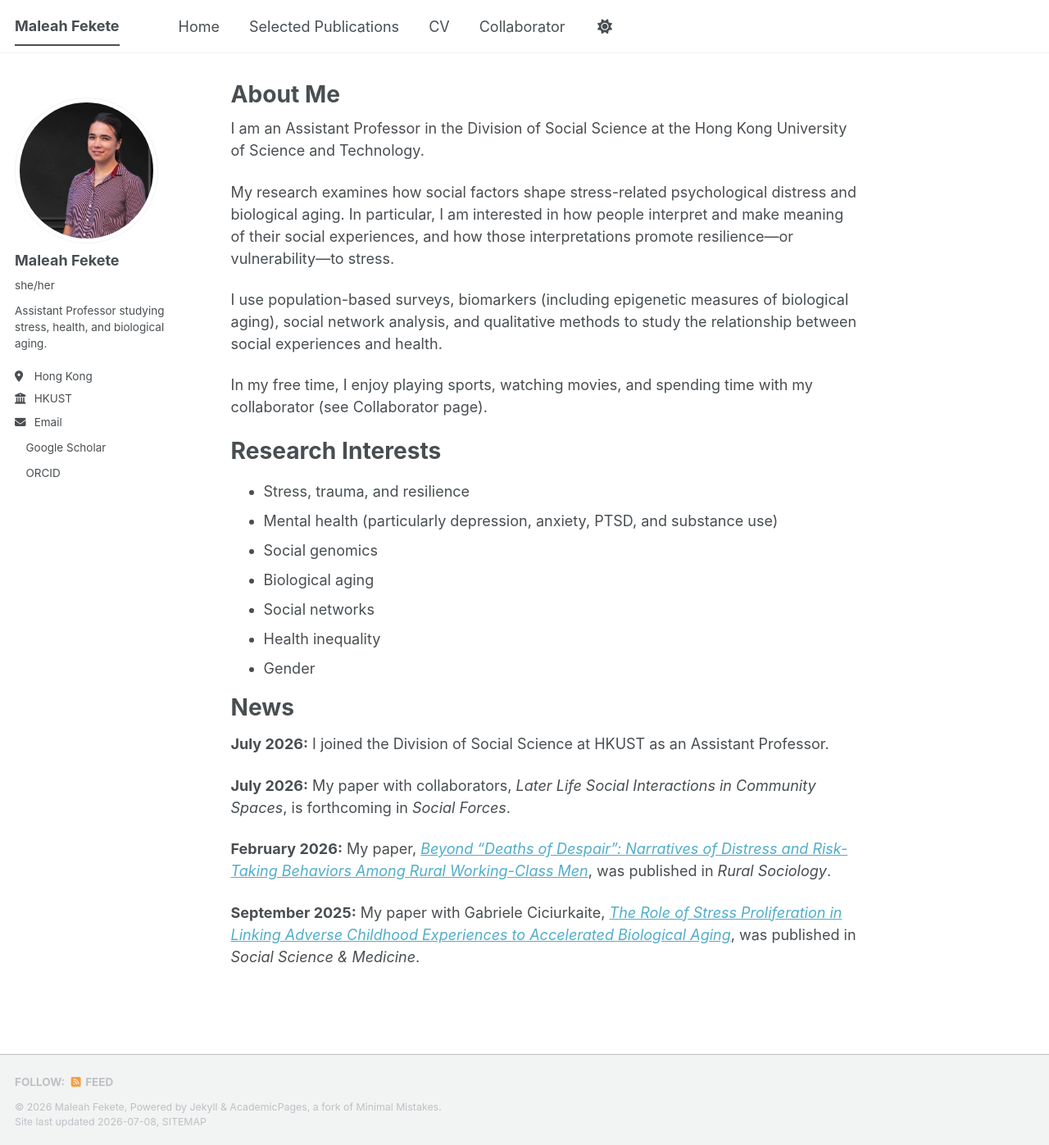
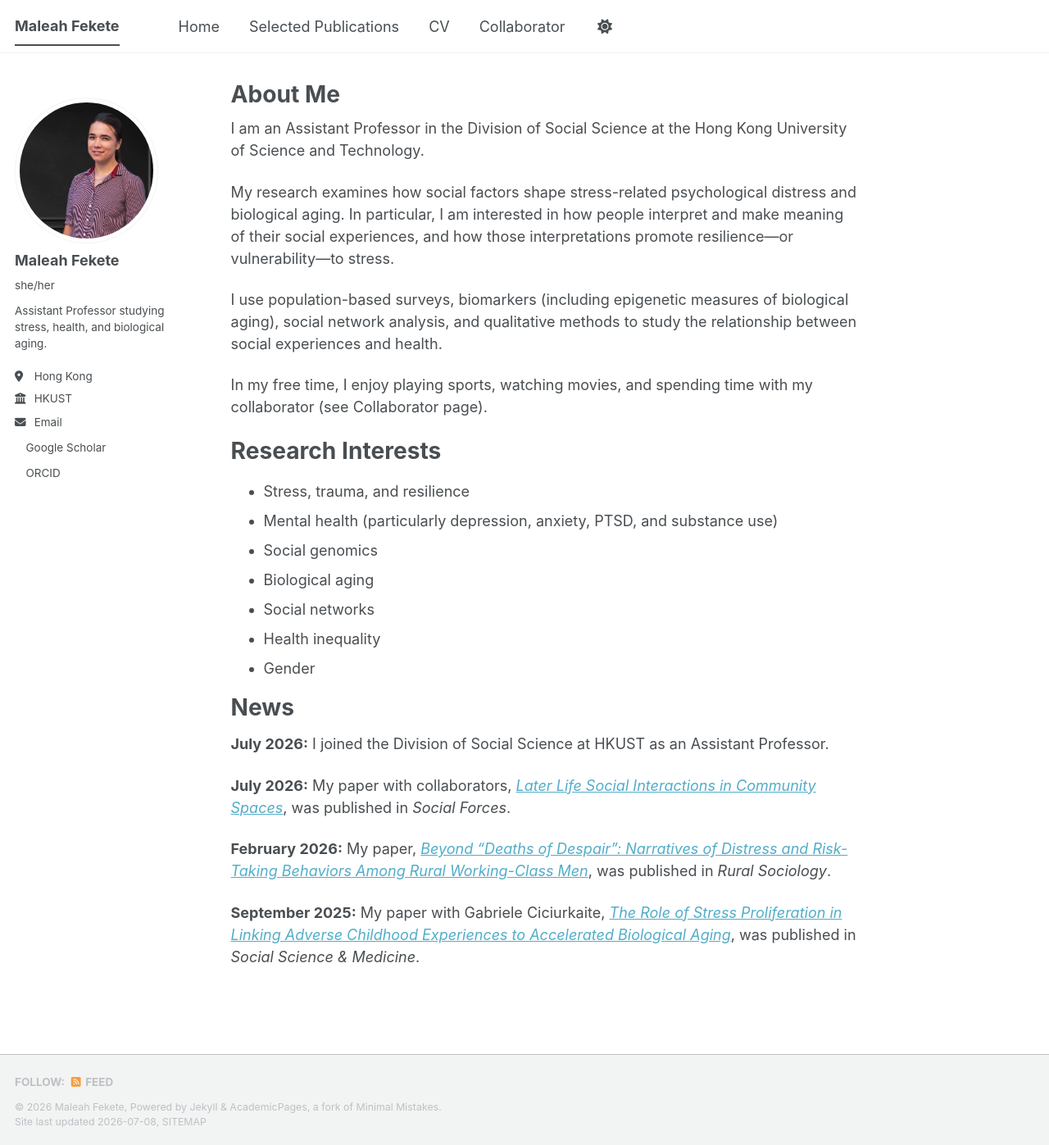
Before and after one commit to maleahfek/maleahfek.github.io, a Jekyll site: the page built from _pages/about.md, in a window 1280 px wide and 1397 px high. Shown: the whole window at 82% size. Built offline with Jekyll 4.4.1, drawn with Linux system fonts in a browser that asks for light colours; a style sheet for code colours, icons or effects is not loaded.

Commit message:
Update about.md
sf article

```diff
--- a/_pages/about.md
+++ b/_pages/about.md
@@ -29,7 +29,7 @@ News
 ======
 **July 2026:** I joined the Division of Social Science at HKUST as an Assistant Professor.
 
-**July 2026:** My paper with collaborators, *Later Life Social Interactions in Community Spaces*, is forthcoming in *Social Forces*.
+**July 2026:** My paper with collaborators, [*Later Life Social Interactions in Community Spaces*](https://doi.org/10.1093/sf/soag088), was published in *Social Forces*.
 
 **February 2026:** My paper, [*Beyond “Deaths of Despair”: Narratives of Distress and Risk-Taking Behaviors Among Rural Working-Class Men*](https://doi.org/10.1111/ruso.70037), was published in *Rural Sociology*.
 
```
